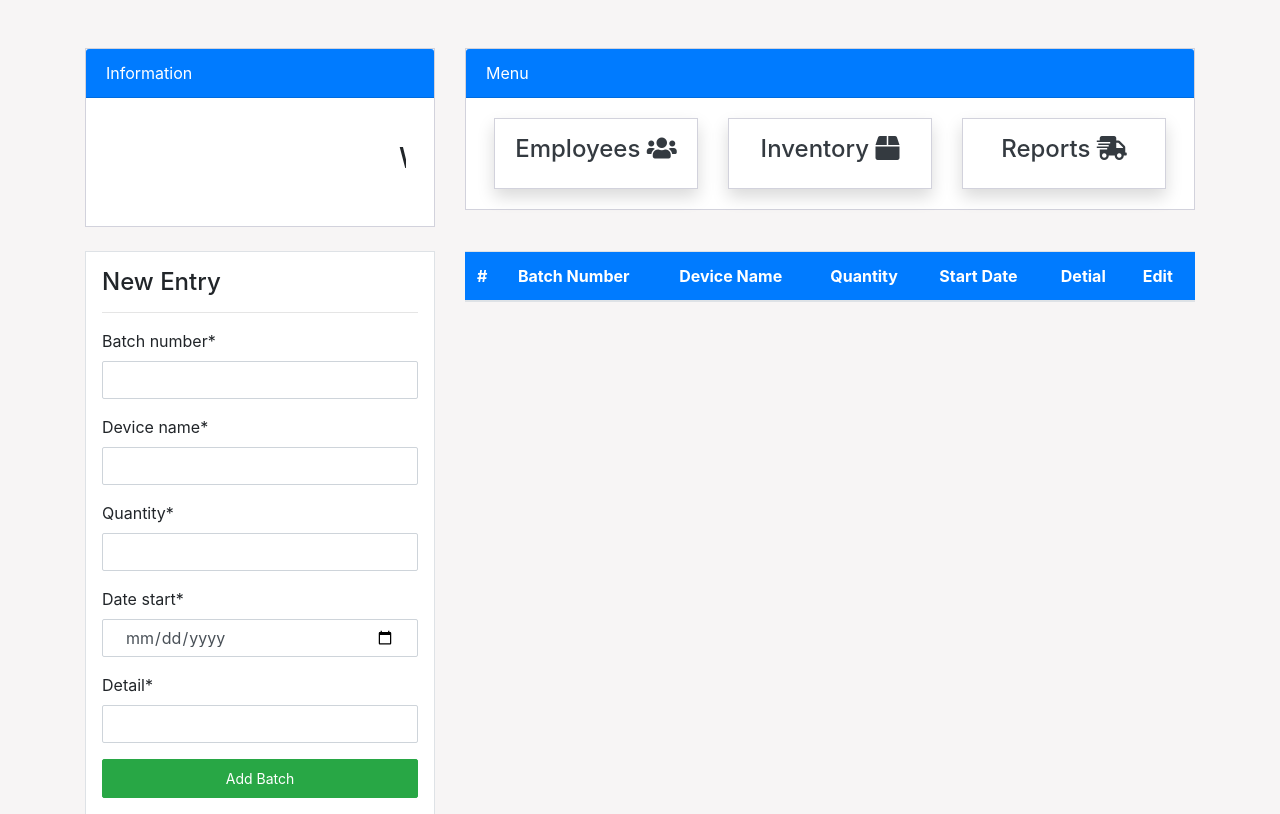
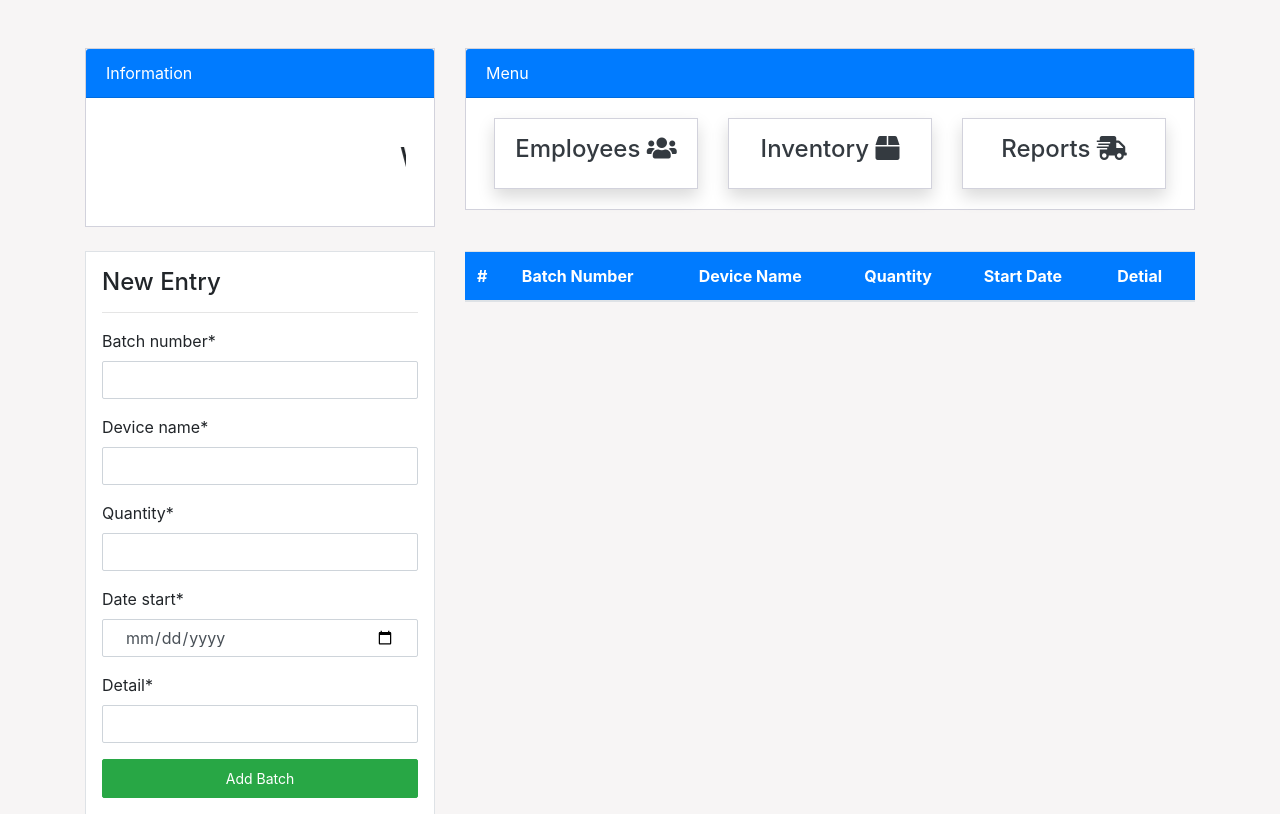
Before and after one commit to OlukaGibson/deploy, a Django app: page /casing/ in a window 1280 px wide. Shown: the part 86-900 px from the top of the page. Run offline with Django 4.2, Linux system fonts and the light colour scheme; the visitor is signed in with stand-in values (Sample User, id 1); data that the repository does not hold is empty; some libraries are stand-ins or nearby versions.

Commit message:
Highlights

```diff
--- a/templates/dashboard/casing.html
+++ b/templates/dashboard/casing.html
@@ -87,7 +87,6 @@
                             <th scope="col">Quantity</th>
                             <th scope="col">Start Date</th>
                             <th scope="col">Detial</th>
-                            <th scope="col">Edit</th>
                         </tr>
                     </thead>
                     <tbody>
@@ -99,9 +98,6 @@
                             <td>{{ item.quantity }}</td>
                             <td>{{ item.date_start }}</td>
                             <td>{{ item.detail }}</td>
-                            <td>
-                                <a class="btn btn-primary btn-sm" href="{% url 'edit_inventory'  item.id%}">Edit</a>
-                            </td>
                         </tr>
                         {% endfor %}
                     </tbody>
```
